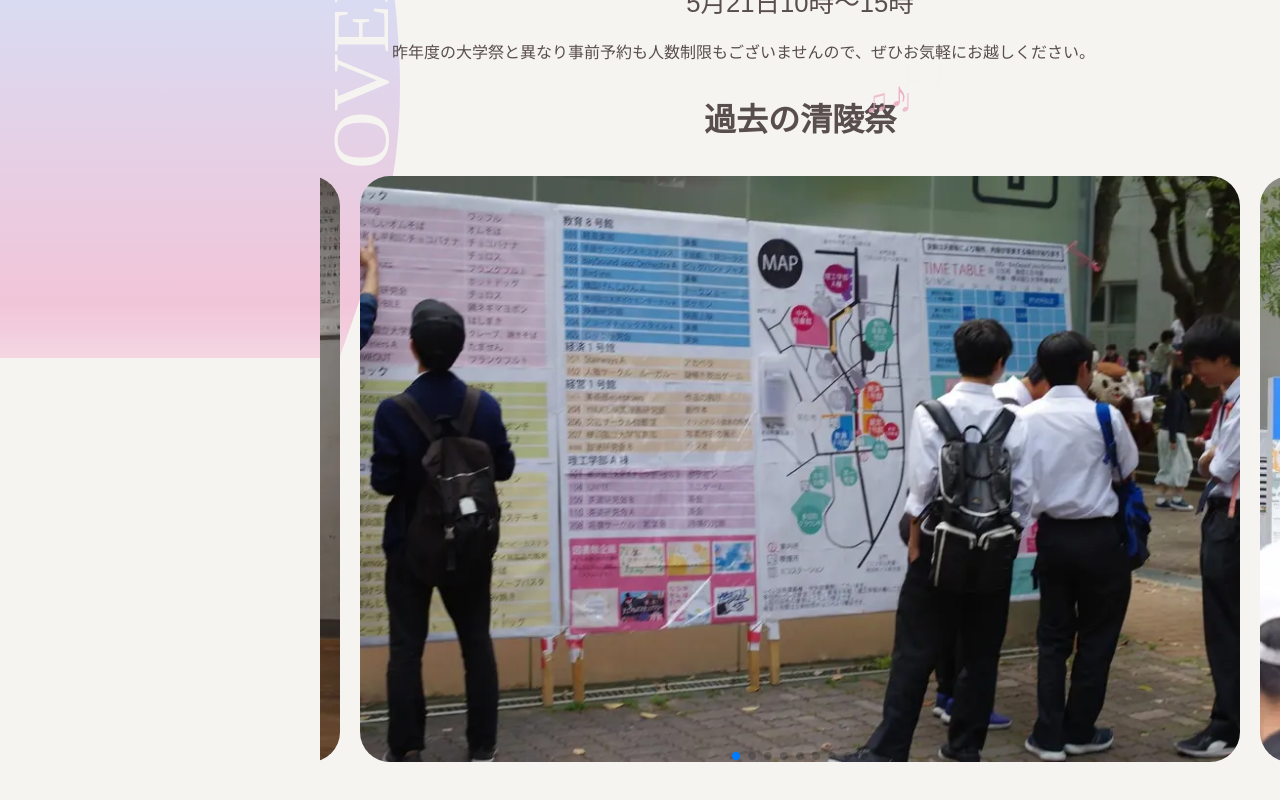
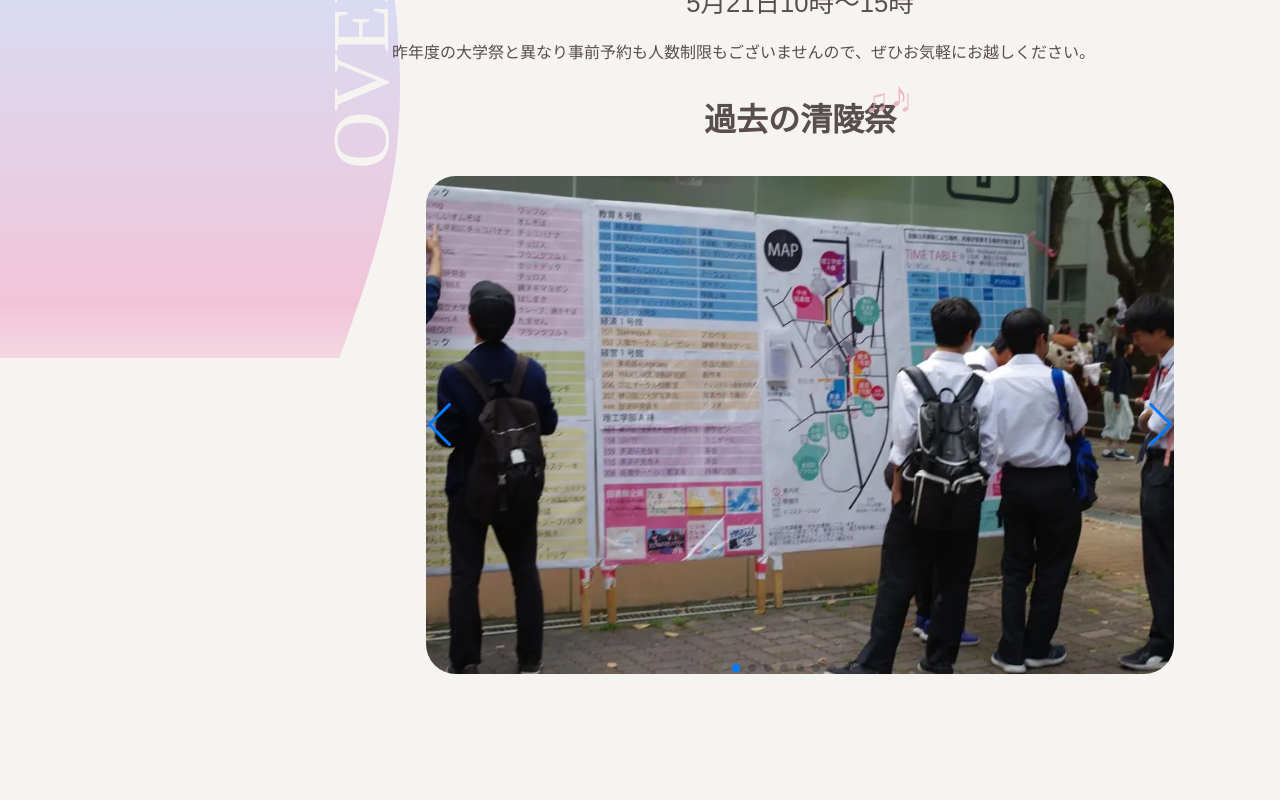
Before and after one commit to ynufes-tech/ynufes-seiryo23, a Nuxt app: page /about in a window 1280 px wide. Shown: the part 442-1242 px from the top of the page. Built offline with nearby package versions, Linux system fonts and the light colour scheme.

Commit message:
fix: カルーセルの修正

```diff
--- a/components/TheCarousel.vue
+++ b/components/TheCarousel.vue
@@ -2,7 +2,8 @@
 import { Swiper, SwiperSlide } from "swiper/vue";
 import "swiper/css";
 import "swiper/css/pagination";
-import { Pagination, Autoplay } from "swiper";
+import "swiper/css/navigation";
+import { Pagination, Autoplay, Navigation } from "swiper";
 
 interface Props {
   imageList?: string[];
@@ -15,12 +16,13 @@ const props = withDefaults(defineProps<Props>(), {
 
 <template>
   <swiper
-    :modules="[Pagination, Autoplay]"
+    :modules="[Pagination, Autoplay, Navigation]"
     :pagination="{ clickable: true }"
     :autoplay="false"
-    slides-per-view="auto"
     :loop="true"
+    :space-between="10"
     :centered-slides="true"
+    :navigation="true"
   >
     <swiper-slide v-for="image in imageList" :key="image"
       ><img :src="image" class="swiper-image"
@@ -29,6 +31,8 @@ const props = withDefaults(defineProps<Props>(), {
 </template>
 
 <style lang="scss" scoped>
+.swiper {
+  width: 90%;
   .swiper-slide {
     display: flex;
     justify-content: center;
@@ -40,14 +44,15 @@ const props = withDefaults(defineProps<Props>(), {
       width: 100%;
     }
   }
+}
 @media screen and (min-aspect-ratio: 1/1.4) and (min-width: 600px) {
   .swiper {
-    width: 100%;
+    width: 80%;
 
     .swiper-slide {
       display: flex;
       justify-content: center;
-      width: 100%;
+      min-width: 100%;
       box-sizing: border-box;
       padding: 10px;
 
```
Lines whose indentation alone changed are shown as unchanged.
